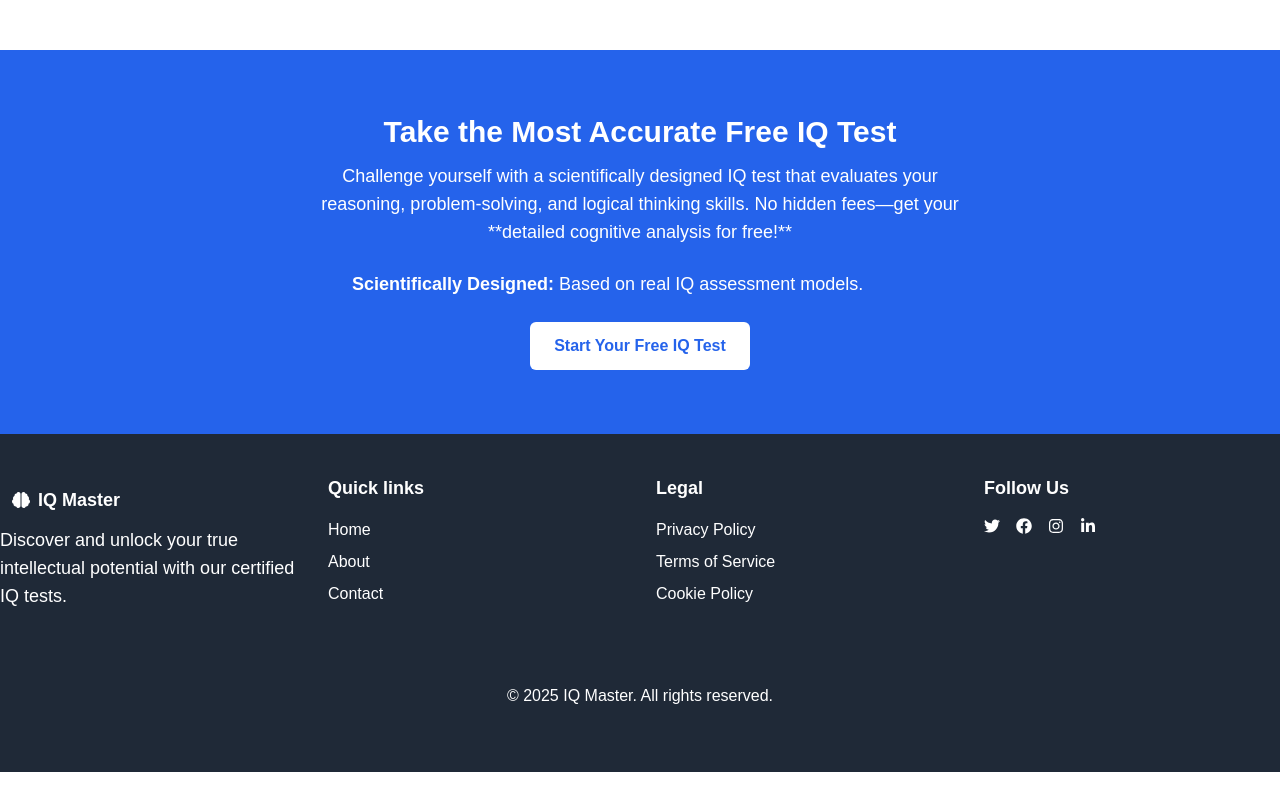
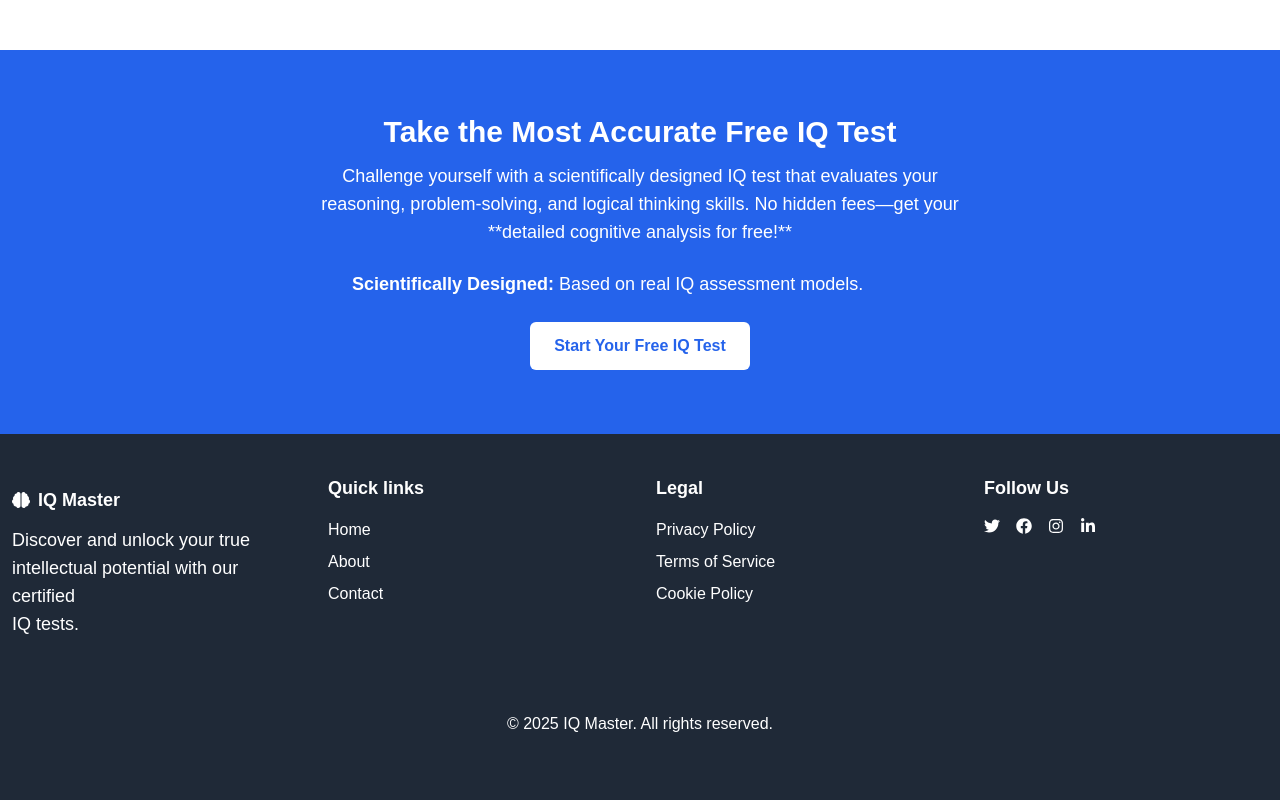
Before and after one commit to ahmedk1991/ahmed-kerkri-eindopdracht, a Next.js app: page / in a window 1280 px wide. Shown: the part 658-1458 px from the top of the page. Before the commit the page ends 1430 px from the top, so only its background shows below. Built offline with nearby package versions, Linux system fonts and the light colour scheme.

Commit message:
margin toegevoegd footer page

```diff
--- a/src/app/components/Footer.tsx
+++ b/src/app/components/Footer.tsx
@@ -9,7 +9,7 @@ const Footer = () => {
                         <FaBrain />
                         <span>IQ Master</span>
                     </h3>
-                    <p className="text-lg my-2.5">Discover and unlock your true <br/>
+                    <p className="text-lg my-2.5 m-3">Discover and unlock your true <br/>
                         intellectual potential with our certified <br/>
                         IQ tests.</p>
                 </div>
```
